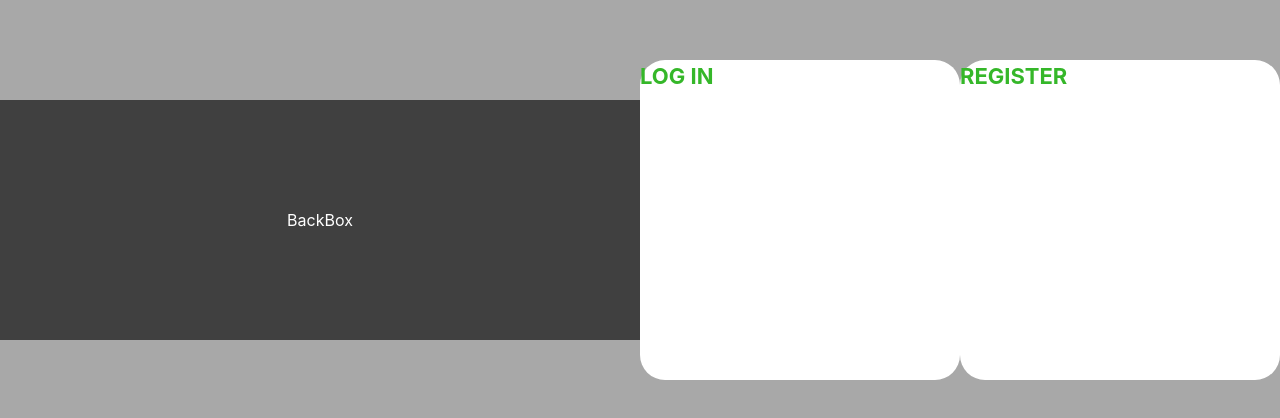
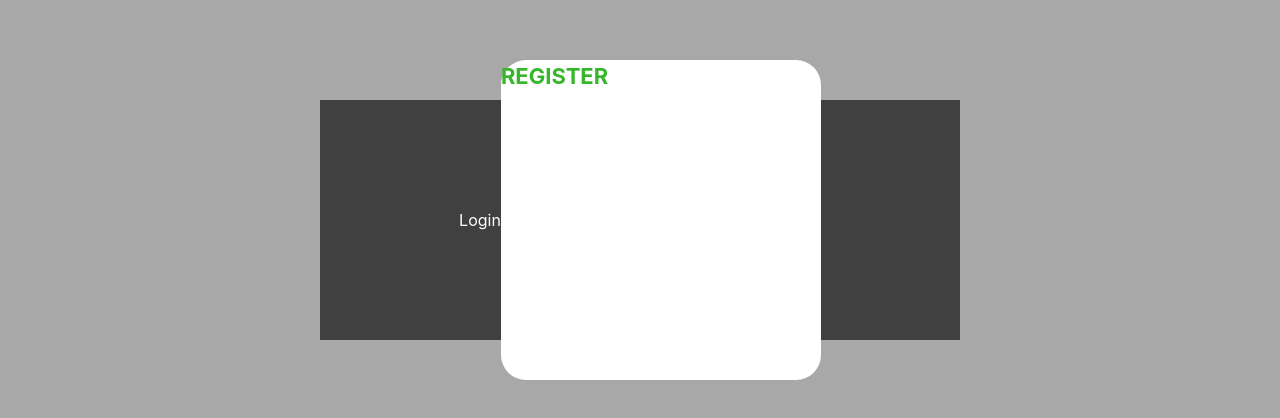
Before and after one commit to sanaz-git/login-register-form, a React (Create React App) app: page /register in a window 1280 px wide. Shown: the part 180-598 px from the top of the page. Built offline with nearby package versions, Linux system fonts and the light colour scheme.

Commit message:
set pages and routes

```diff
--- a/package.json
+++ b/package.json
@@ -8,6 +8,7 @@
     "@testing-library/user-event": "^13.5.0",
     "react": "^18.2.0",
     "react-dom": "^18.2.0",
+    "react-router-dom": "^6.8.1",
     "react-scripts": "5.0.1",
     "web-vitals": "^2.1.4"
   },
--- a/src/App.js
+++ b/src/App.js
@@ -1,19 +1,16 @@
-import './App.css';
-import BackBox from './components/BackBox';
-import Login from './components/Login';
-import Register from './components/Register';
-
+import "./App.css";
+import { Routes, Route, Navigate } from "react-router-dom";
+import Login from "./pages/Login";
+import Register from "./pages/Register";
 
 function App() {
   return (
-
     <div className="flex w-full h-screen items-center justify-center">
-      <div > <BackBox/></div>
-      <div><Login/></div>
-        <div><Register/></div>
-
-
-
+      <Routes>
+        <Route path="/*" element={<Navigate to = "/"/> } />
+        <Route path="/" element={<Login />} />
+        <Route path="/register" element={<Register/>} />
+      </Routes>
 
     </div>
   );
--- a/src/components/BackBox.js
+++ /dev/null
@@ -1,13 +0,0 @@
-import React from 'react';
-
-
-const BackBox = () => {
-    return (
-
-        <div   className='hidden lg:flex w-[40rem] h-60 bg-[#404040] items-center justify-center text-white'>
-            BackBox
-        </div>
-    );
-};
-
-export default BackBox;
--- a/src/components/Login.js
+++ /dev/null
@@ -1,13 +0,0 @@
-import React from 'react';
-
-const Login = () => {
-    return (
-        <div className=' w-[20rem] h-80 bg-[#FFFFFF]  rounded-[25px]' >
-           <h1 className=' text-[#35B729] text-[22px] font-bold items-center justify-center'> LOG IN</h1>
-
-
-        </div>
-    );
-};
-
-export default Login;
--- a/src/components/Register.js
+++ /dev/null
@@ -1,11 +0,0 @@
-import React from 'react';
-
-const Register = () => {
-    return (
-        <div className='hidden lg:flex w-[20rem] h-80 bg-[#FFFFFF]  rounded-[25px]' >
-        <h1 className='text-[#35B729] text-[22px] font-bold text-center'> REGISTER</h1>
-     </div>
-    );
-};
-
-export default Register;
--- a/src/index.js
+++ b/src/index.js
@@ -2,10 +2,11 @@ import React from 'react';
 import ReactDOM from 'react-dom/client';
 import './index.css';
 import App from './App';
+import { BrowserRouter } from 'react-router-dom';
 
 const root = ReactDOM.createRoot(document.getElementById('root'));
 root.render(
-  <React.StrictMode>
+  <BrowserRouter>
     <App />
-  </React.StrictMode>
+  </BrowserRouter>
 );
--- /dev/null
+++ b/src/pages/Login.js
@@ -0,0 +1,17 @@
+import React from 'react';
+import { Link } from 'react-router-dom';
+
+
+const Login = () => {
+    return (
+        <div className=' flex w-[40rem] h-60 bg-[#404040] items-center justify-center text-white'>
+
+            <Link to="/register"><button>Register</button></Link>
+           <h1 className='w-[20rem] h-80 bg-[#FFFFFF]  rounded-[25px] text-[#35B729] text-[22px] font-bold items-center justify-center'> LOG IN</h1>
+
+
+        </div>
+    );
+};
+
+export default Login;
--- /dev/null
+++ b/src/pages/Register.js
@@ -0,0 +1,14 @@
+import React from 'react';
+import { Link } from 'react-router-dom';
+
+
+const Register = () => {
+    return (
+        <div className=' lg:flex w-[40rem] h-60 bg-[#404040] items-center justify-center text-white'>
+        <Link to="/login"><button>Login</button></Link>
+        <h1 className='hidden lg:flex w-[20rem] h-80 bg-[#FFFFFF]  rounded-[25px] text-[#35B729] text-[22px] font-bold text-center'> REGISTER</h1>
+     </div>
+    );
+};
+
+export default Register;
```
Also changed, not shown: 1 other file (tests, documents, lock files or other folders).
